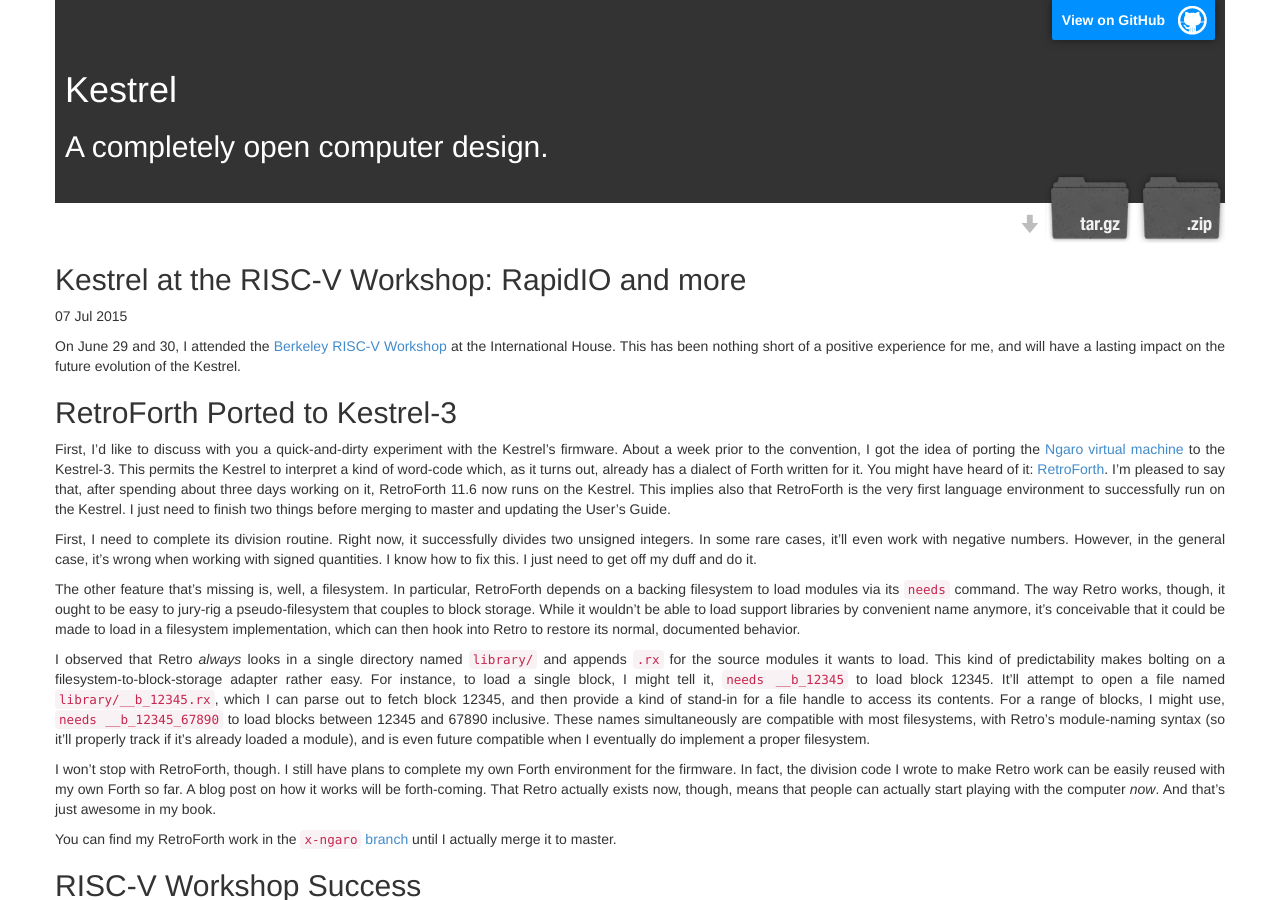
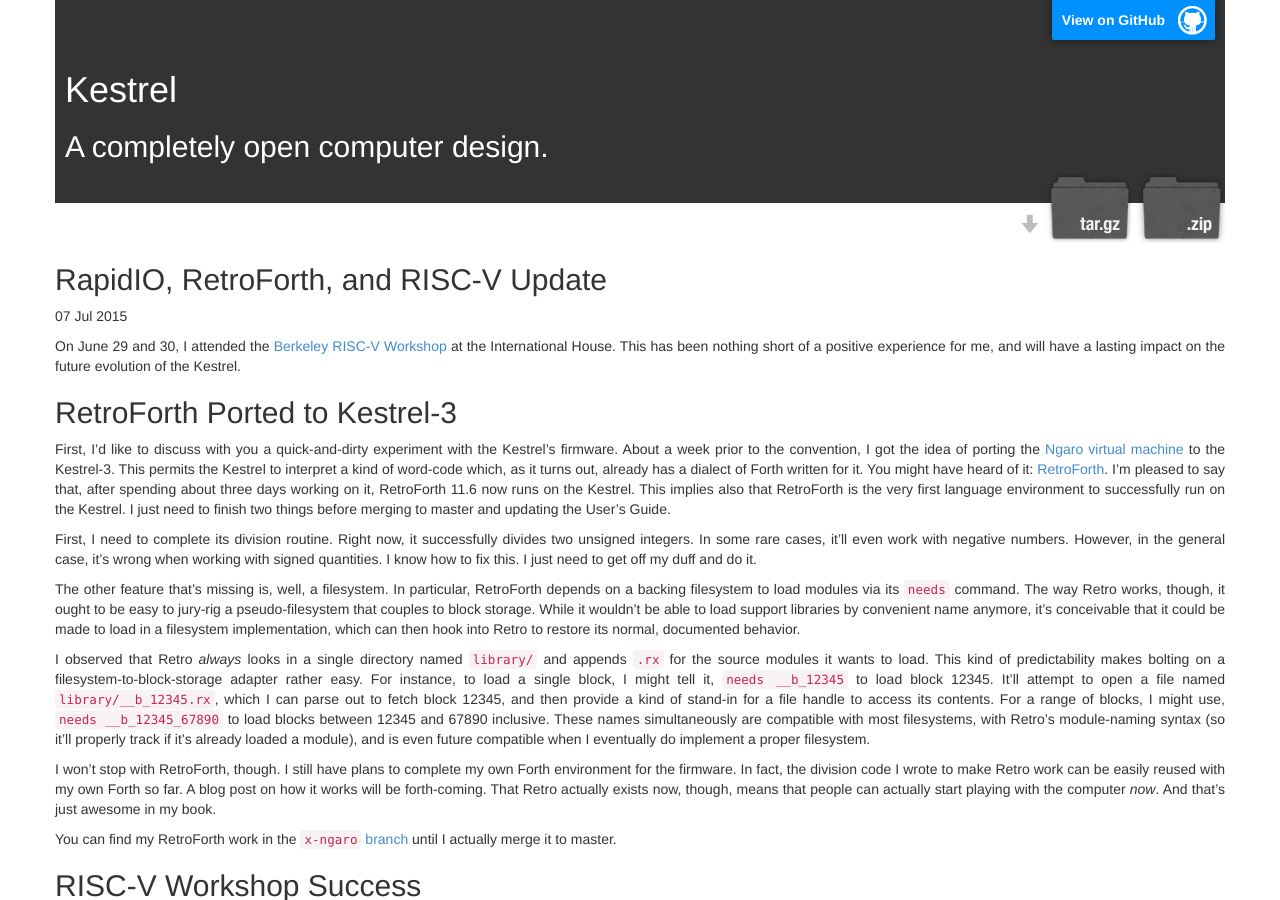
Before and after one commit to KestrelComputer/kestrel, a Jekyll site: the page built from _posts/2015-07-07-kestrel-risc-v-rapidio.md, in a window 1280 px wide and 900 px high. Built offline with Jekyll 4.4.1, drawn with Linux system fonts in a browser that asks for light colours; Markdown is read by kramdown in place of the engine named in the settings.

Commit message:
Change to a better title

```diff
--- a/_posts/2015-07-07-kestrel-risc-v-rapidio.md
+++ b/_posts/2015-07-07-kestrel-risc-v-rapidio.md
@@ -1,6 +1,6 @@
 ---
 layout: post
-title:  "Kestrel at the RISC-V Workshop: RapidIO and more"
+title:  "RapidIO, RetroForth, and RISC-V Update"
 date:   2015-07-07 18:41:00
 ---
 
```
